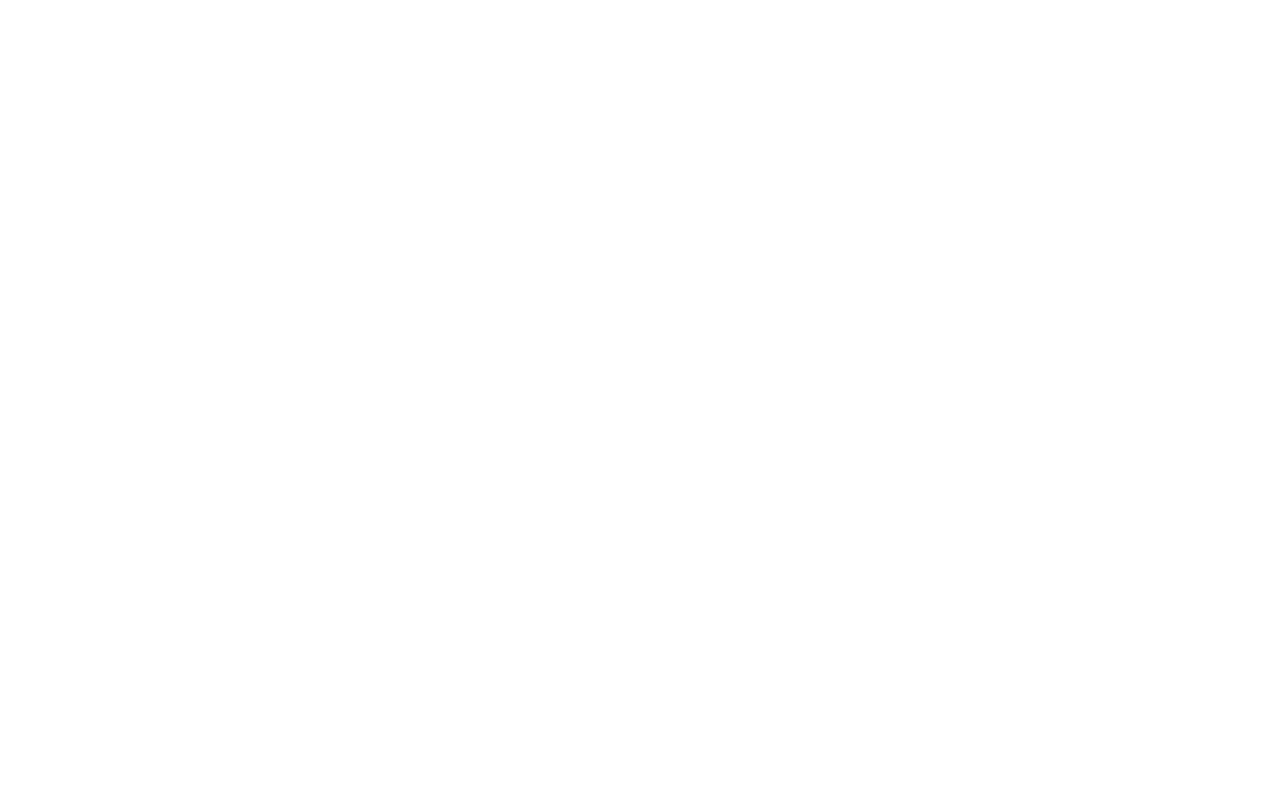
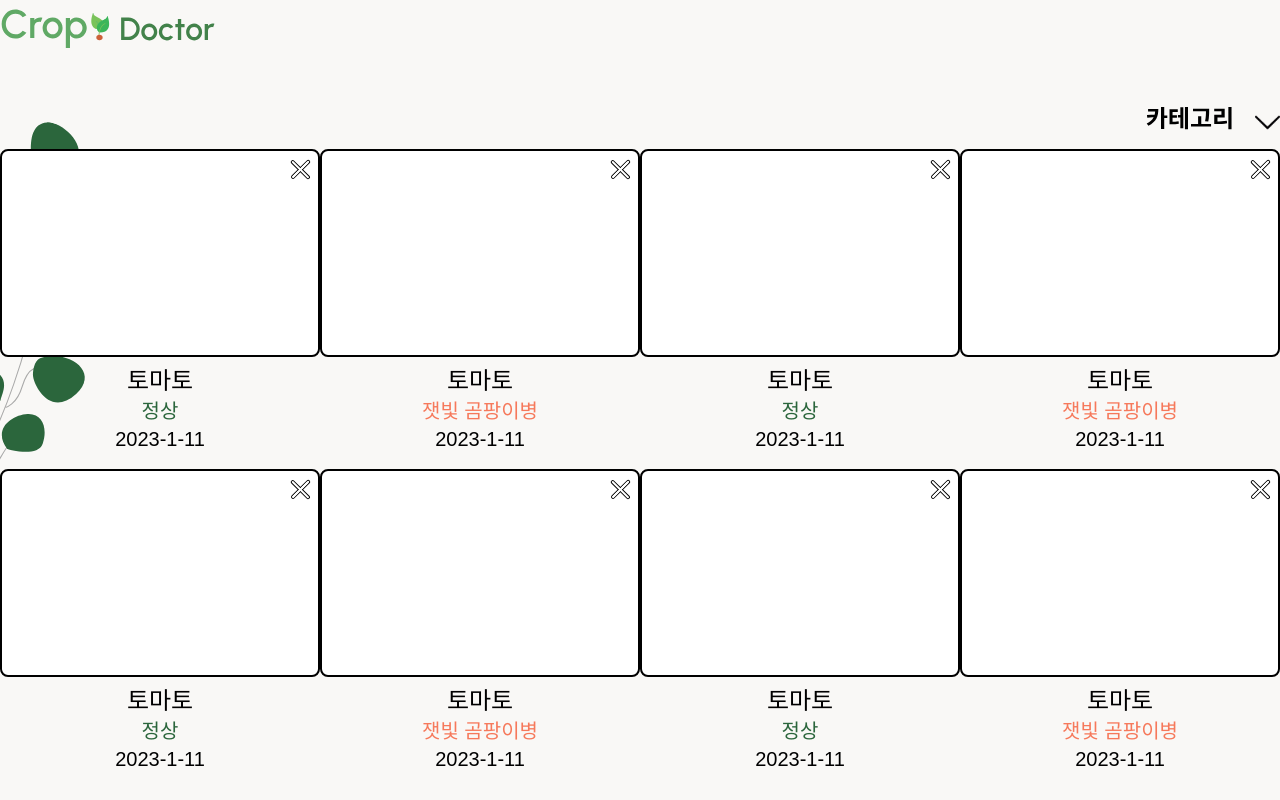
Before and after one commit to S-V-23-BootCamp-Team-F/frontend, a React (Vite) app: page /history in a window 1280 px wide. Before the commit this address had no page. Built offline with nearby package versions, Linux system fonts and the light colour scheme.

Commit message:
refactor : 이미지 import사용

```diff
--- a/src/App.tsx
+++ b/src/App.tsx
@@ -8,7 +8,7 @@
     <Router>
       <Routes>
         <Route path="/" element={<MainPage />} />
-        <Route path="/result" element={<HistoryPage />} />
+        <Route path="/history" element={<HistoryPage />} />
       </Routes>
     </Router>
   );
--- a/src/assets/components/Diseased.tsx
+++ b/src/assets/components/Diseased.tsx
@@ -1,4 +1,5 @@
 import React from "react";
+import Delete from "src/assets/images/delete.svg";
 
 function Diseased() {
     {
@@ -8,7 +9,7 @@
                     {/*이미지*/}
                     <div className="absolute"></div>
                     {/*삭제버튼*/}
-                    <img className="mt-2 ml-72 absolute" src="src/assets/images/delete.svg" alt="DeleteButton" />
+                    <img className="mt-2 ml-72 absolute" src={Delete} alt="DeleteButton" />
                 </div>
                 {/*텍스트*/}
                 <div className="mt-2 flex flex-col items-center">
--- a/src/assets/components/Healthy.tsx
+++ b/src/assets/components/Healthy.tsx
@@ -1,4 +1,5 @@
 import React from "react";
+import Delete from "src/assets/images/delete.svg";
 
 function Healthy() {
     {
@@ -8,7 +9,7 @@
                     {/*이미지*/}
                     <div className="absolute"></div>
                     {/*삭제버튼*/}
-                    <img className="mt-2 ml-72 absolute" src="src/assets/images/delete.svg" alt="DeleteButton" />
+                    <img className="mt-2 ml-72 absolute" src={Delete} alt="DeleteButton" />
                 </div>
                 {/*텍스트*/}
                 <div className="mt-2 flex flex-col items-center">
--- a/src/pages/HistoryPage.tsx
+++ b/src/pages/HistoryPage.tsx
@@ -1,6 +1,8 @@
 import React from "react";
 import Healthy from "src/assets/components/Healthy";
 import Diseased from "src/assets/components/Diseased";
+import Logo from "src/assets/images/logo.svg";
+import Category from "src/assets/images/category.svg";
 
 const HistoryPage = () => {
   return (
@@ -8,11 +10,11 @@
         {/*nav바*/}
         <div className='w-screen h-auto mb-10'>
             {/*임시로고*/}
-            <img className='' src="src/assets/images/logo.svg" alt="CropDRLogo"/>
+            <img className='' src={Logo} alt="CropDRLogo"/>
         </div>
         <div className='flex flex-col'>
         {/*임시카테고리*/}
-          <img className='ml-auto' src='src/assets/images/category.svg'/>
+          <img className='ml-auto' src={Category} />
           {/*내용*/}
           <div className='flex flex-col items-center'>
             <div className='flex flex-wrap'>
```
